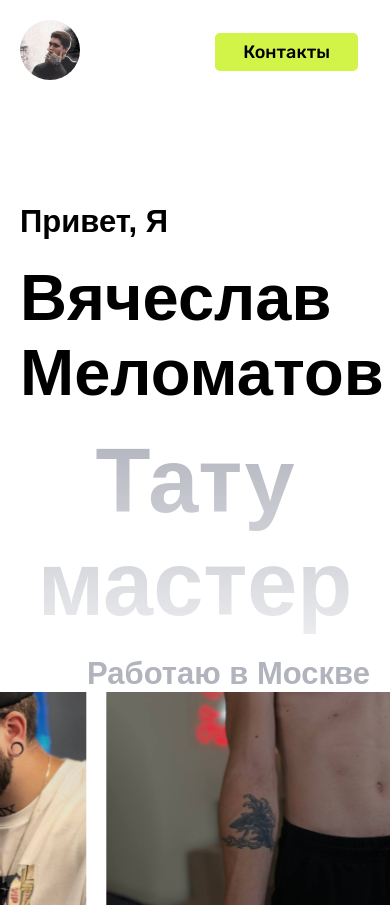
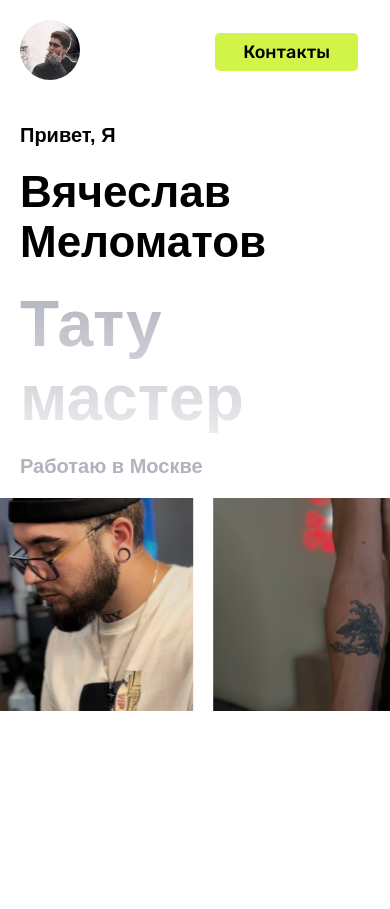
Before and after one commit to abramovsenya/melomatov-app, a React (Vite) app: page / in a window 390 px wide. After the commit the page ends 844 px from the top, so only its background shows below. Built offline with nearby package versions, Linux system fonts and the light colour scheme.

Commit message:
done section Hero
with adaptive

```diff
--- a/src/components/Hero/Hero.css
+++ b/src/components/Hero/Hero.css
@@ -28,3 +28,51 @@
 	color: #b1b3bd;
 	text-align: end;
 }
+
+@media (max-width: 768px) {
+	.hero__info {
+		display: flex;
+		align-items: unset;
+	}
+	.hero__title,
+	.hero__location {
+		text-align: start;
+	}
+}
+
+@media (max-width: 672px) {
+	.hero__info {
+		display: block;
+	}
+	.hero__title {
+		font-size: 70px;
+	}
+	.hero__location {
+		font-size: 55px;
+	}
+}
+
+@media (max-width: 425px) {
+	.hero {
+		margin-top: 20px;
+	}
+	.hero__subtitle,
+	.hero__location {
+		font-size: 20px;
+	}
+	.hero__name {
+		font-size: 44px;
+	}
+	.hero__title {
+		font-size: 64px;
+	}
+}
+
+@media (max-width: 320px) {
+	.hero__title {
+		font-size: 56px;
+	}
+	.hero__name {
+		font-size: 36px;
+	}
+}
--- a/src/components/Hero/Hero.jsx
+++ b/src/components/Hero/Hero.jsx
@@ -9,8 +9,10 @@ function Hero() {
 			<div className='hero__content container'>
 				<h3 className='hero__subtitle'>Привет, Я</h3>
 				<h2 className='hero__name'>Вячеслав Меломатов</h2>
-				<h1 className='hero__title'>Тату мастер</h1>
-				<h3 className='hero__location'>Работаю в Москве</h3>
+				<div className='hero__info'>
+					<h1 className='hero__title'>Тату мастер</h1>
+					<h3 className='hero__location'>Работаю в Москве</h3>
+				</div>
 			</div>
 			<Slider />
 		</section>
--- a/src/components/ui/Slider/Slider.css
+++ b/src/components/ui/Slider/Slider.css
@@ -1,4 +1,5 @@
 .slider {
+	margin-top: 10px;
 	width: 100vw; /* Слайдер на всю ширину экрана */
 	overflow: hidden; /* Скрываем все, что выходит за пределы контейнера */
 	position: relative; /* Для позиционирования внутренних элементов */
@@ -6,7 +7,7 @@
 
 .slider-wrapper {
 	width: calc(100% * 2); /* Увеличиваем ширину для дублированных слайдов */
-	animation: scroll 10s linear infinite; /* Увеличьте время для более плавной анимации */
+	animation: scroll 20s linear infinite; /* Увеличьте время для более плавной анимации */
 }
 
 .slider-track {
@@ -39,4 +40,7 @@
 	.slider-slide {
 		width: 300px;
 	}
+	.slider {
+		margin-top: 20px;
+	}
 }
```
